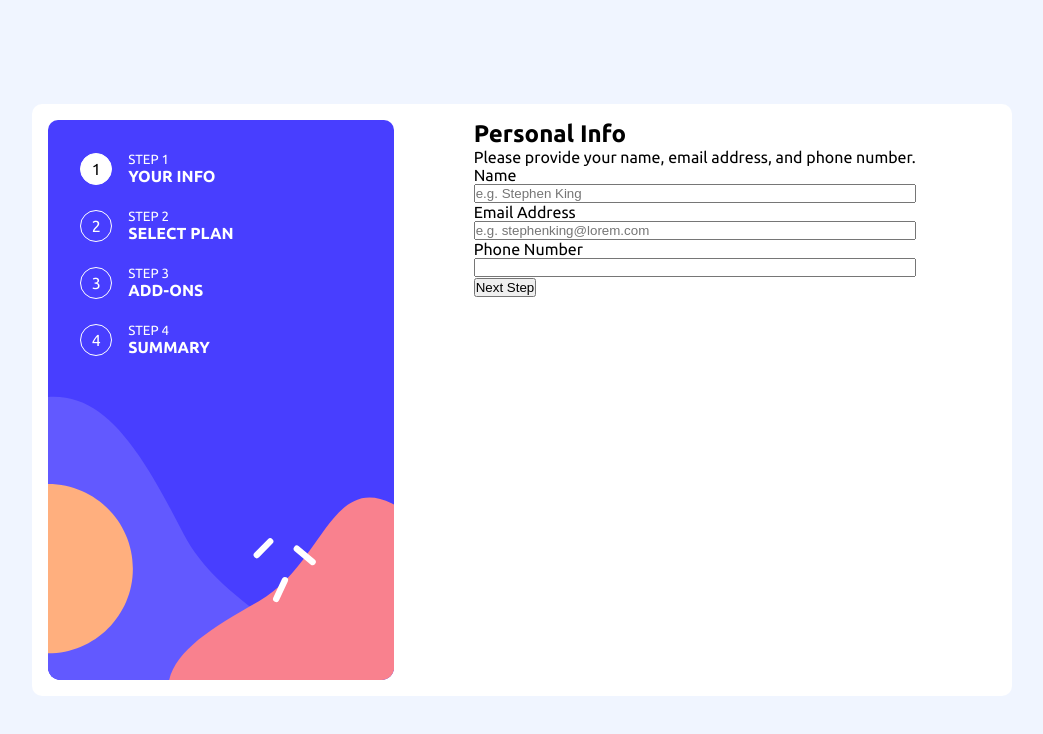
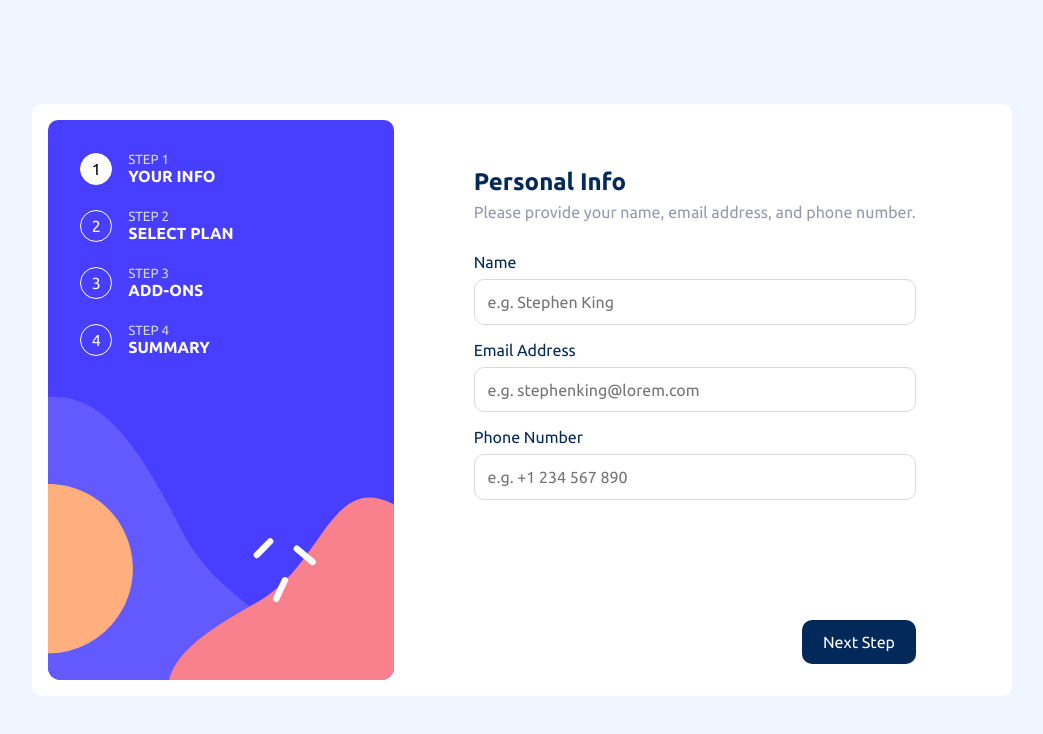
Before and after one commit to hamdi4-beep/multi-step-form-refactored, a React (Vite) app: page / in a window 1280 px wide. Shown: the top 734 px of the page, without its empty margins (118-1161 px from the left). Built offline with nearby package versions, Linux system fonts and the light colour scheme.

Commit message:
refactor: enhance styling and structure for personal info step

```diff
--- a/src/App.jsx
+++ b/src/App.jsx
@@ -1,8 +1,8 @@
 const YourInfo = () => {
   return (
     <div className="step-1">
-      <h1>Personal Info</h1>
-      <p>Please provide your name, email address, and phone number.</p>
+      <h1 className="title">Personal Info</h1>
+      <p className="description">Please provide your name, email address, and phone number.</p>
 
       <form action="#">
         <label htmlFor="name">Name</label>
@@ -10,8 +10,8 @@ const YourInfo = () => {
         <label htmlFor="emailAddress">Email Address</label>
         <input type="email" name="email" id="email" placeholder="e.g. stephenking@lorem.com" />
         <label htmlFor="phoneNumber">Phone Number</label>
-        <input type="number" name="phone" id="phone" />
-        <button>Next Step</button>
+        <input type="number" name="phone" id="phone" min='0' placeholder="e.g. +1 234 567 890" />
+        <button className="cta-btn">Next Step</button>
       </form>
     </div>
   )
--- a/src/index.css
+++ b/src/index.css
@@ -53,7 +53,7 @@ body {
 }
 
 .sidebar p {
-    font-weight: lighter;
+    color: var(--neutral-purple-200);
 }
 
 .step {
@@ -90,9 +90,49 @@ body {
 .main-content {
     flex-shrink: 0;
     padding-inline: 5em;
+    padding-top: 3em;
+    position: relative;
+}
+
+.main-content h1.title {
+    color: var(--primary-blue-950);
+    margin-bottom: .3em;
+}
+
+.main-content p.description {
+    color: var(--neutral-grey-500);
+    margin-bottom: 2em;
+}
+
+.main-content label {
+    color: var(--primary-blue-950);
+    margin-bottom: .5em;
+    display: block;
 }
 
 input {
+    width: 100%;
     display: block;
-    width: 100%;
+    margin-bottom: 1em;
+    padding: .8em;
+    border-radius: 10px;
+    outline: none;
+    border: 1px solid var(--neutral-purple-200);
+    font: inherit;
+    color: var(--neutral-grey-500);
 }
+
+.cta-btn {
+    font: inherit;
+    position: absolute;
+    bottom: 1em;
+    right: 5em;
+    background-color: var(--primary-blue-950);
+    padding: .8em;
+    padding-inline: 1.3em;
+    border-radius: 10px;
+    outline: none;
+    border: none;
+    color: var(--neutral-white);
+    cursor: pointer;
+}
```
